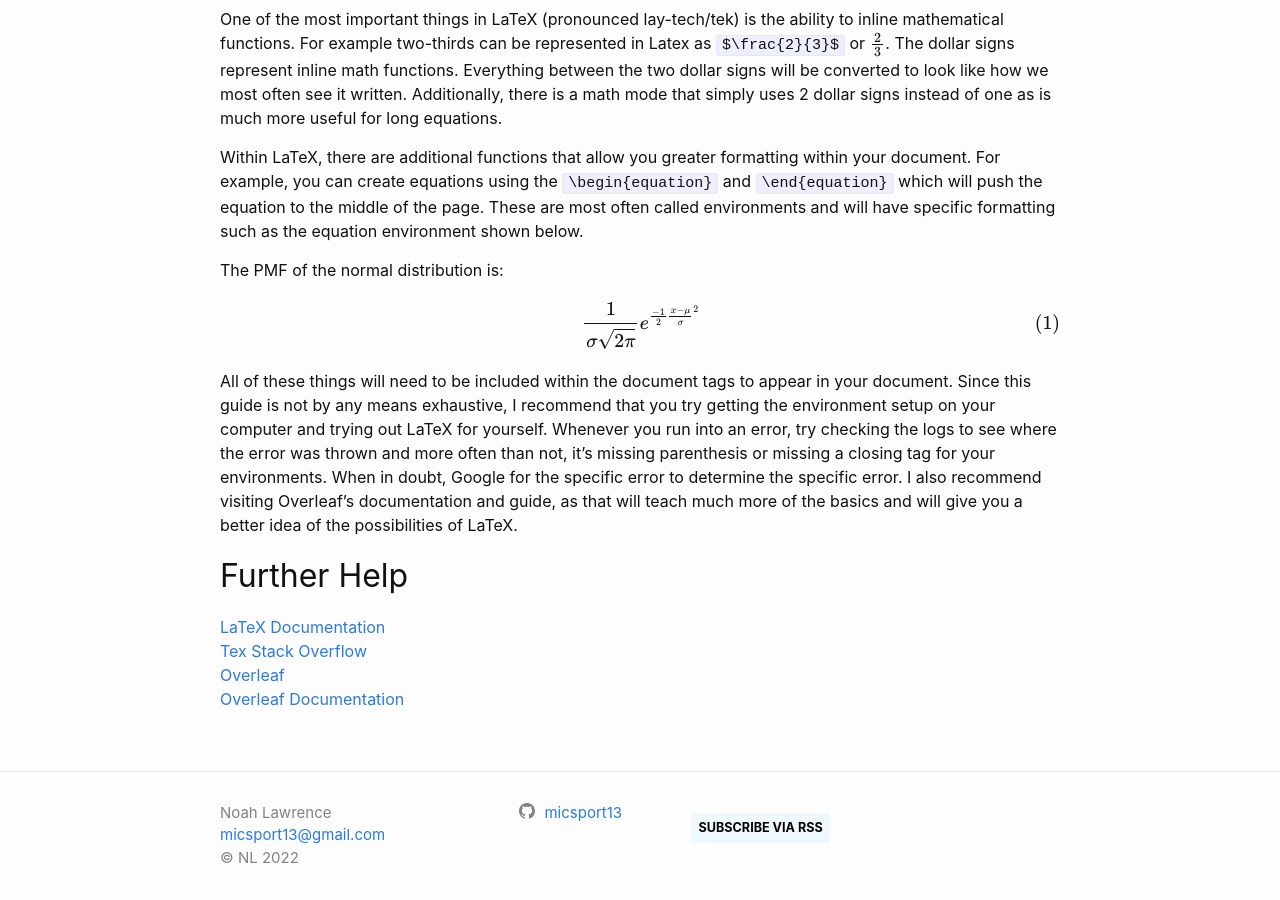
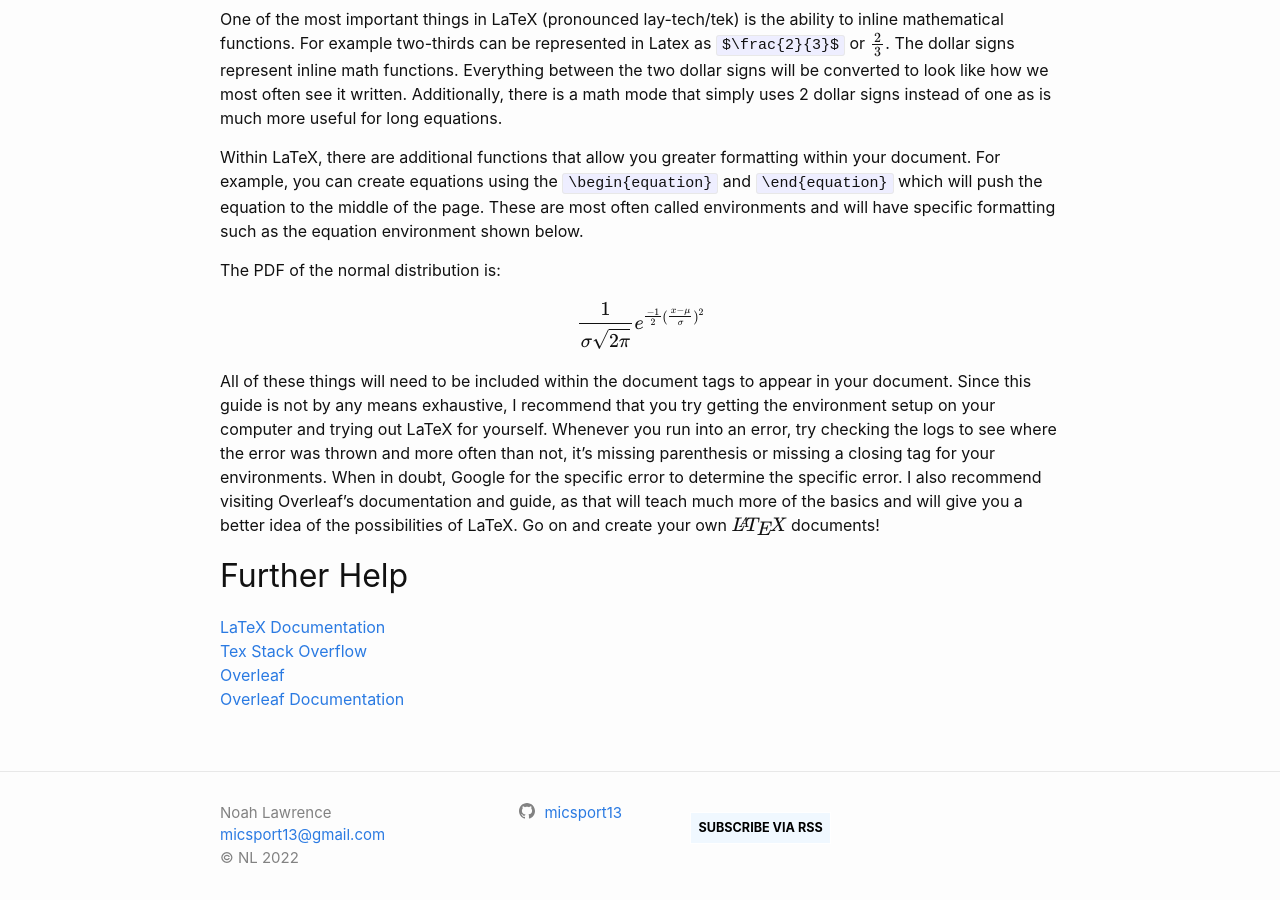
Before and after one commit to micsport13/stat386-projects, a Jekyll site: the page built from _posts/2022-09-22-first-post.md, in a window 1280 px wide and 900 px high, scrolled down 1723 px. Built offline with Jekyll 4.4.1, drawn with Linux system fonts in a browser that asks for light colours; formulas are drawn with MathJax 3; comment, search, counter and statistics services are not loaded.

Commit message:
Updated first post

```diff
--- a/_includes/head.html
+++ b/_includes/head.html
@@ -9,13 +9,14 @@
     {%- include google-analytics.html -%}
   {%- endif -%}
   <!----Mathjax---->
- <script type="text/x-mathjax-config"> MathJax.Hub.Config({ TeX: { equationNumbers: { autoNumber: "all" } } }); </script>
+ <script type="text/x-mathjax-config"> MathJax.Hub.Config({ TeX: {} }); </script>
  <script type="text/x-mathjax-config">
   MathJax.Hub.Config({
     tex2jax: {
       inlineMath: [['$','$'], ['\\(','\\)']],
       displayMath: [['$$','$$'], ['\[','\]']],
-      processEscapes: true
+      processEscapes: true,
+      tags: 'ams'
     }
   });
  </script>
--- a/_posts/2022-09-22-first-post.md
+++ b/_posts/2022-09-22-first-post.md
@@ -37,12 +37,12 @@ One of the most important things in LaTeX (pronounced lay-tech/tek) is the abili
 
 Within LaTeX, there are additional functions that allow you greater formatting within your document.  For example, you can create equations using the `\begin{equation}` and `\end{equation}` which will push the equation to the middle of the page.  These are most often called environments and will have specific formatting such as the equation environment shown below.
 
-The PMF of the normal distribution is:
+The PDF of the normal distribution is:
 \begin{equation}
-\frac{1}{\sigma \sqrt{2\pi}}e^{\frac{-1}{2}\frac{x-\mu}{\sigma}^2}
+\frac{1}{\sigma \sqrt{2\pi}}e^{\frac{-1}{2}(\frac{x-\mu}{\sigma})^2}
 \end{equation}
 
-All of these things will need to be included within the document tags to appear in your document.  Since this guide is not by any means exhaustive, I recommend that you try getting the environment setup on your computer and trying out LaTeX for yourself.  Whenever you run into an error, try checking the logs to see where the error was thrown and more often than not, it's missing parenthesis or missing a closing tag for your environments.  When in doubt, Google for the specific error to determine the specific error.  I also recommend visiting Overleaf's documentation and guide, as that will teach much more of the basics and will give you a better idea of the possibilities of LaTeX.
+All of these things will need to be included within the document tags to appear in your document.  Since this guide is not by any means exhaustive, I recommend that you try getting the environment setup on your computer and trying out LaTeX for yourself.  Whenever you run into an error, try checking the logs to see where the error was thrown and more often than not, it's missing parenthesis or missing a closing tag for your environments.  When in doubt, Google for the specific error to determine the specific error.  I also recommend visiting Overleaf's documentation and guide, as that will teach much more of the basics and will give you a better idea of the possibilities of LaTeX.  Go on and create your own $\LaTeX$ documents!
 ## Further Help
 
 <a href="https://www.latex-project.org/help/documentation/usrguide.pdf">LaTeX Documentation</a>\
```
Also changed, not shown: 5 other files.
